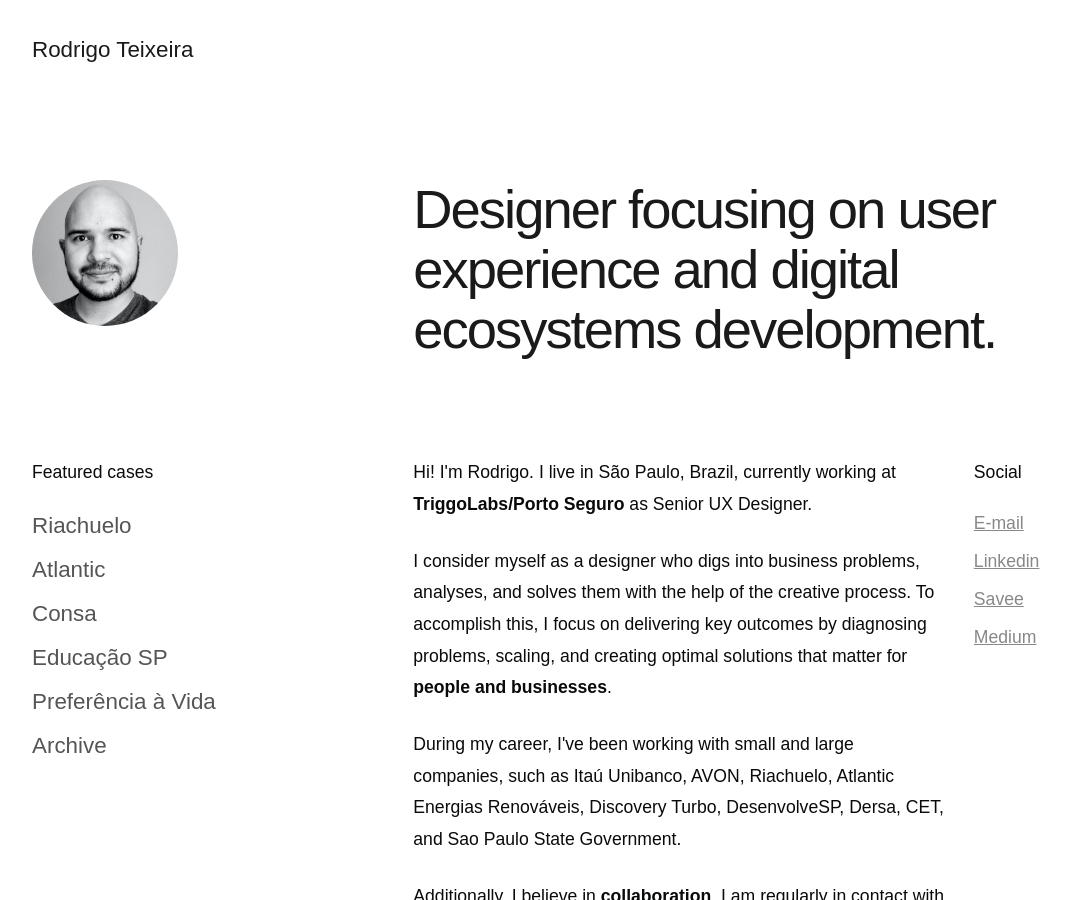
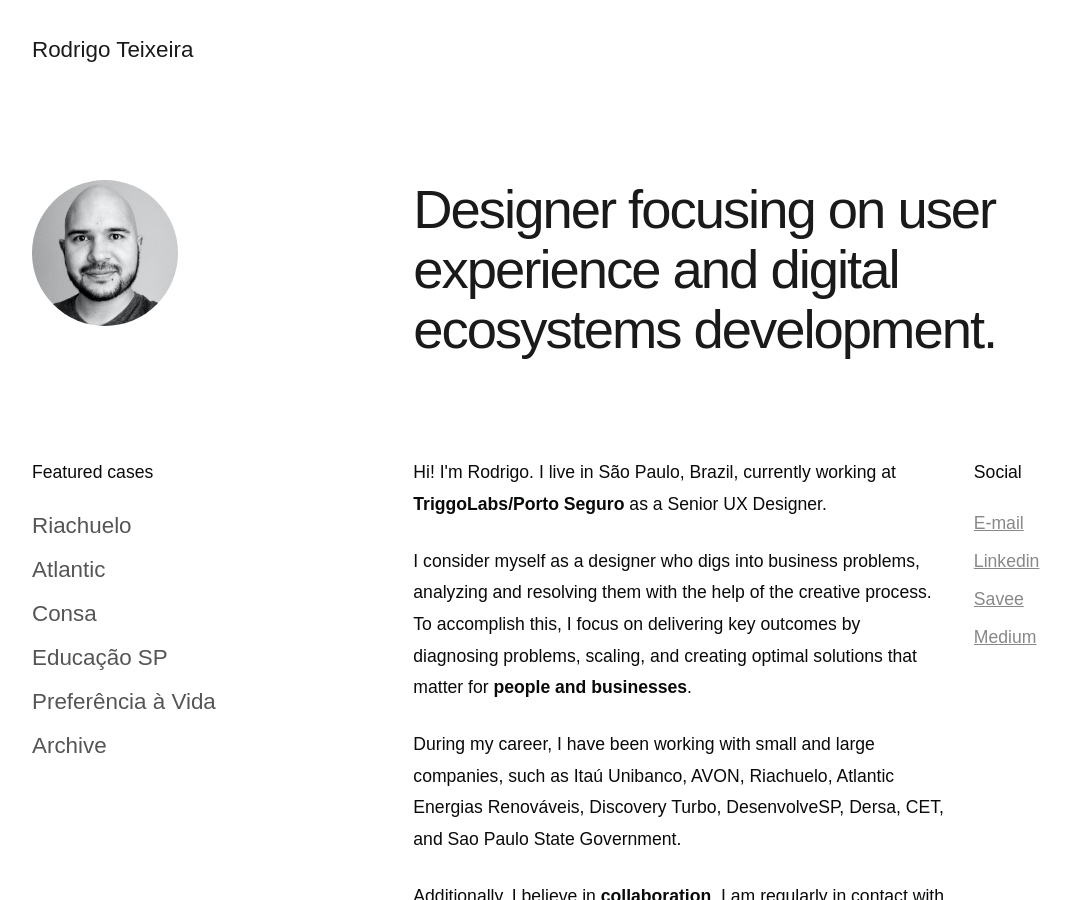
Before and after one commit to drigoteixeira/drigoteixeira.github.io, a Jekyll site: the page built from index.html, in a window 1280 px wide and 900 px high. Shown: the whole window, without its empty margins (58-1128 px from the left). Built offline with Jekyll 4.4.1, drawn with Linux system fonts in a browser that asks for light colours; some web fonts are replaced.

Commit message:
Update about page

```diff
--- a/index.html
+++ b/index.html
@@ -48,11 +48,11 @@
                 <div class="nine columns">
 
 
-                    <p>Hi! I'm Rodrigo. I live in São Paulo, Brazil, currently working at <b>TriggoLabs/Porto Seguro</b> as Senior UX Designer.</p>
+                    <p>Hi! I'm Rodrigo. I live in São Paulo, Brazil, currently working at <b>TriggoLabs/Porto Seguro</b> as a Senior UX Designer.</p>
 
-                    <p>I consider myself as a designer who digs into business problems, analyses, and solves them with the help of the creative process. To accomplish this, I focus on delivering key outcomes by diagnosing problems, scaling, and creating optimal solutions that matter for <b>people and businesses</b>.</p>
+                    <p>I consider myself as a designer who digs into business problems, analyzing and resolving them with the help of the creative process. To accomplish this, I focus on delivering key outcomes by diagnosing problems, scaling, and creating optimal solutions that matter for <b>people and businesses</b>.</p>
 
-                    <p>During my career, I've been working with small and large companies, such as Itaú Unibanco, AVON, Riachuelo, Atlantic Energias Renováveis, Discovery Turbo, DesenvolveSP, Dersa, CET, and Sao Paulo State Government.</p>
+                    <p>During my career, I have been working with small and large companies, such as Itaú Unibanco, AVON, Riachuelo, Atlantic Energias Renováveis, Discovery Turbo, DesenvolveSP, Dersa, CET, and Sao Paulo State Government.</p>
 
                     <p>Additionally, I believe in <b>collaboration</b>. I am regularly in contact with other experts and specialists in a way to get distinctive points of view to improve the outcome. This is an opportunity to learn more and <b>get better as a designer</b>. </p>
                 </div>
```
